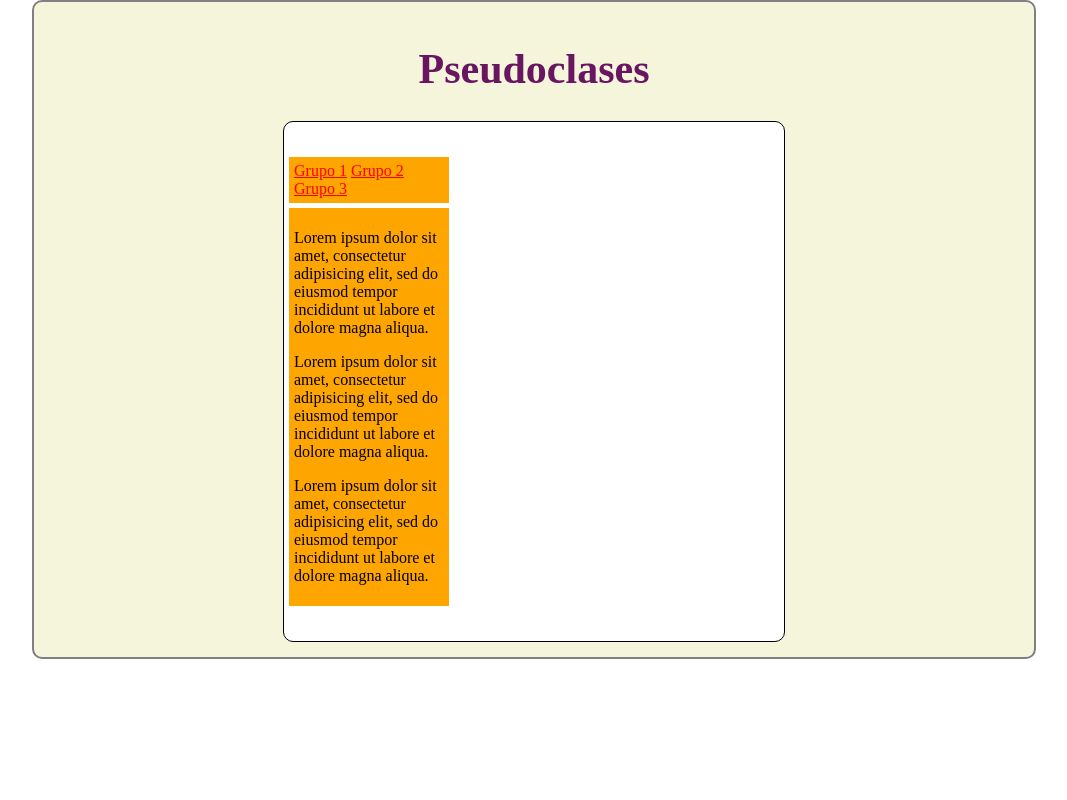
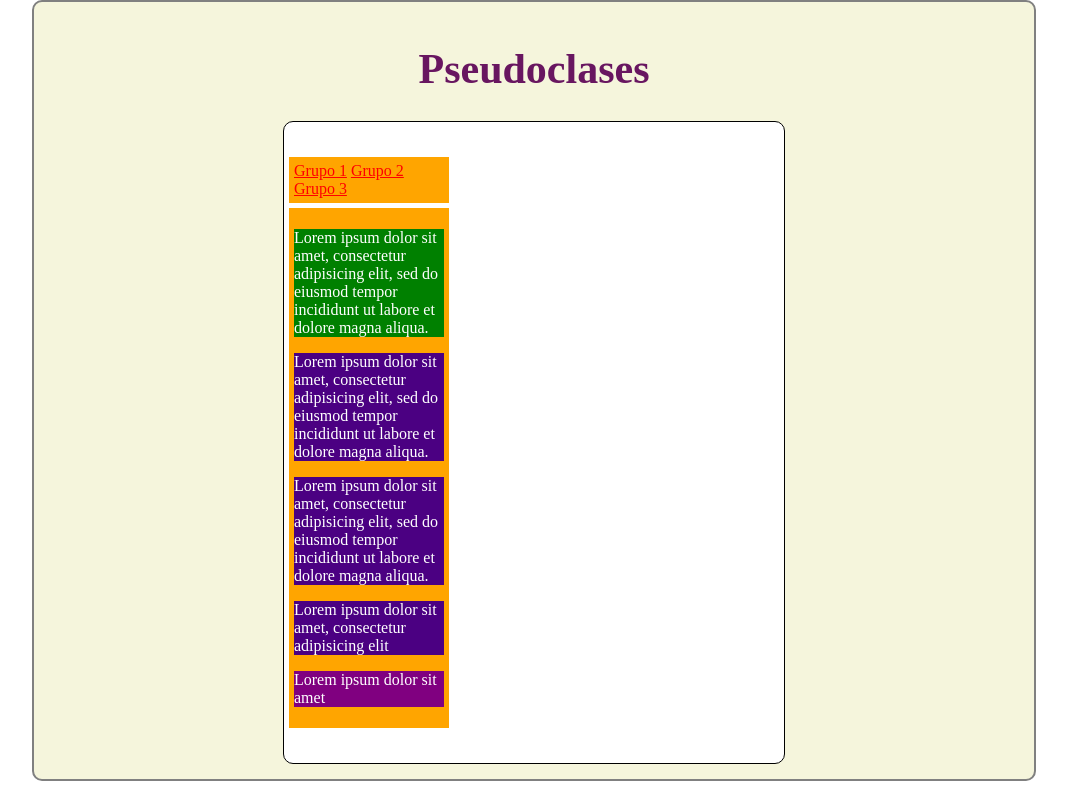
Before and after one commit to zulean1/Paginas-Web, a PHP site: page /views/psedoclases.html in a window 1280 px wide. Shown: the whole page, without its empty margins (106-1173 px from the left). Run offline with PHP 8.4, Linux system fonts and the light colour scheme.

Commit message:
Pseudoclases en parrafos

```diff
--- a/Practica guiada/css/estilo.css
+++ b/Practica guiada/css/estilo.css
@@ -62,3 +62,18 @@ body{
 	background: gray;
 	color: green;
 }
+
+.parrafo{
+	background: indigo;
+	color: white;
+}
+
+.parrafo:first-child{
+	background: green;
+	color: white;
+}
+
+.parrafo:last-child{
+	background: purple;
+	color: white;
+}
--- a/Practica guiada/views/psedoclases.html
+++ b/Practica guiada/views/psedoclases.html
@@ -23,6 +23,8 @@
 				tempor incididunt ut labore et dolore magna aliqua. </p>
 				<p class="parrafo">Lorem ipsum dolor sit amet, consectetur adipisicing elit, sed do eiusmod
 				tempor incididunt ut labore et dolore magna aliqua. </p>
+				<p class="parrafo">Lorem ipsum dolor sit amet, consectetur adipisicing elit </p>
+				<p class="parrafo">Lorem ipsum dolor sit amet </p>
 
 			</div>
 		</main>
```
